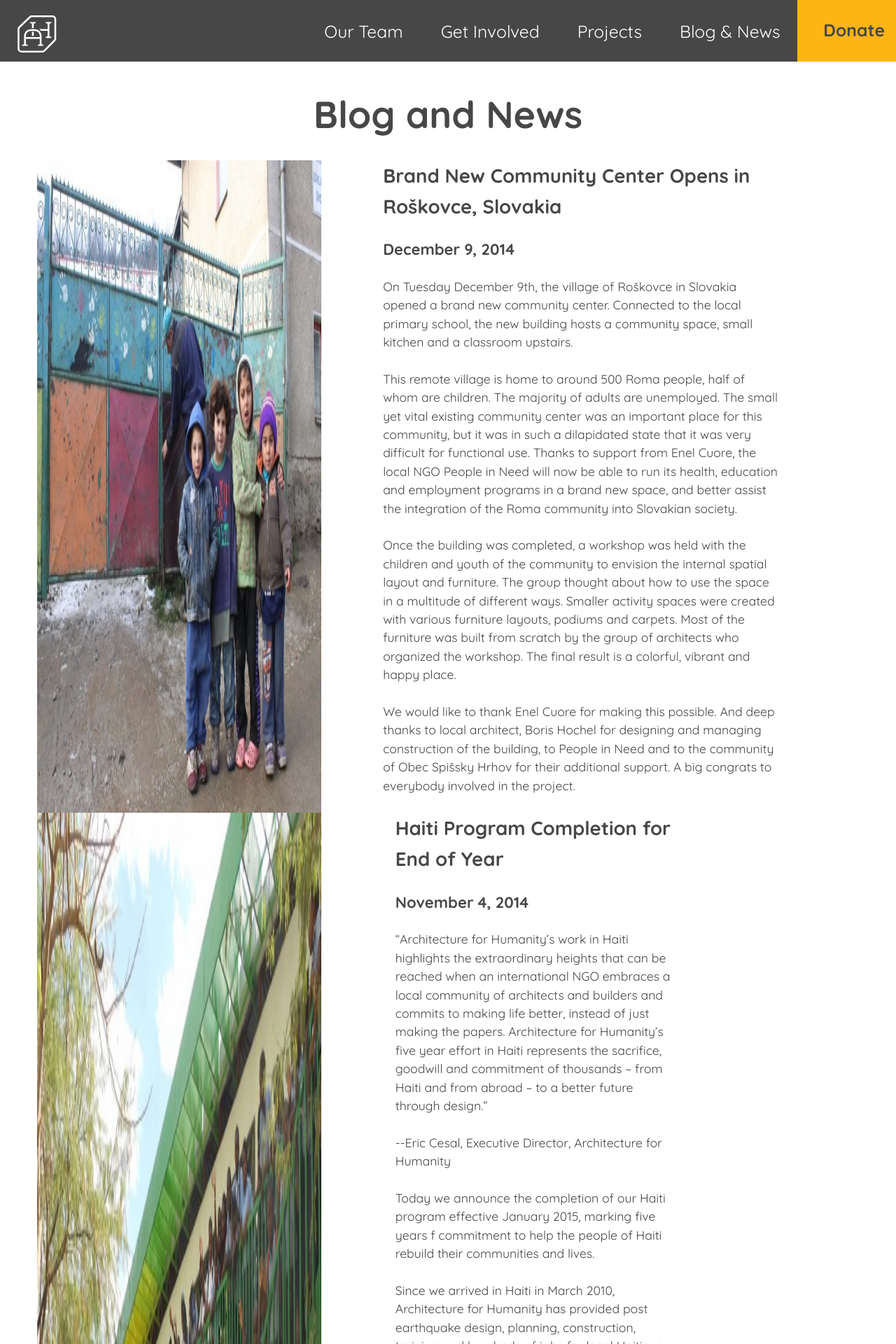
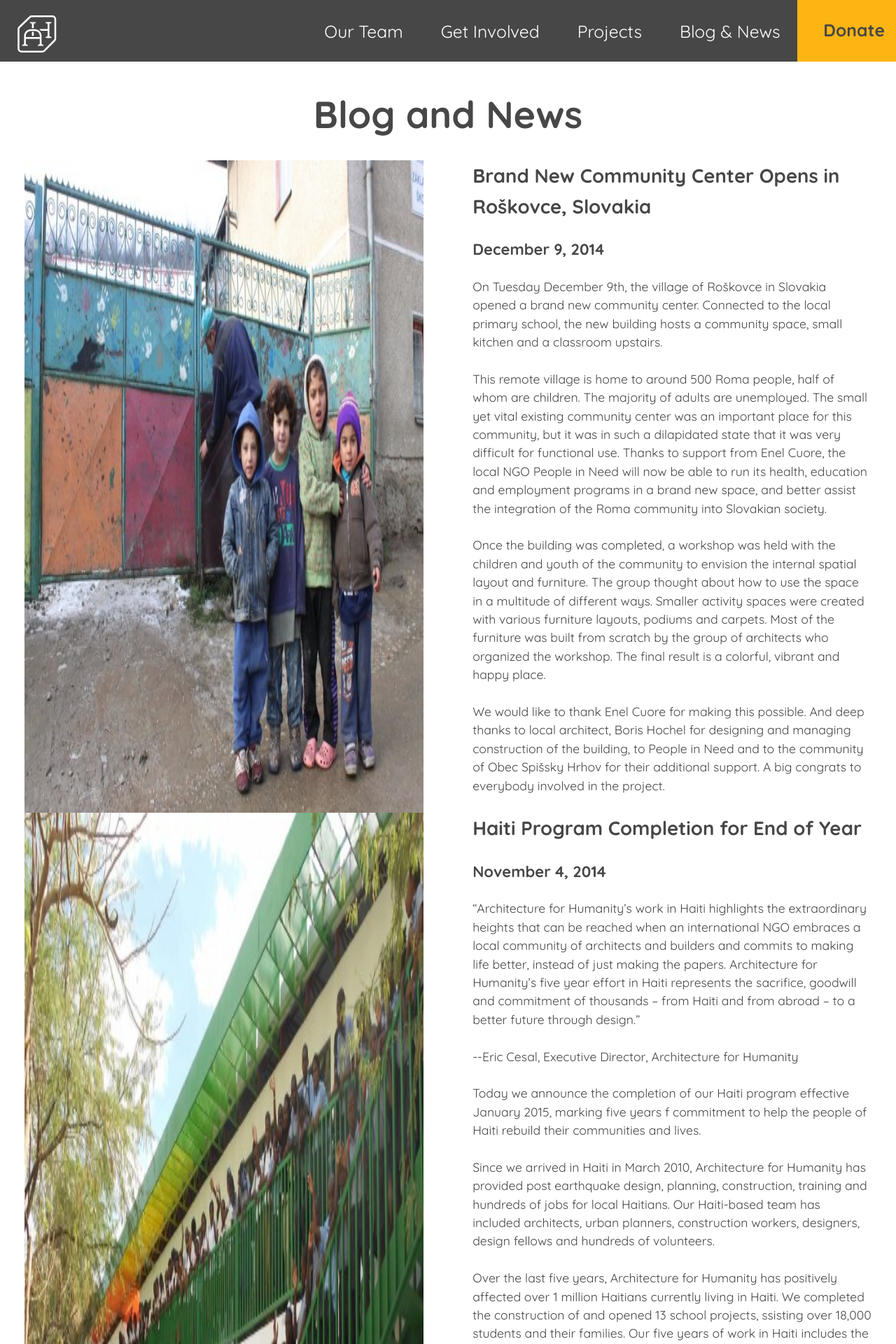
Before and after one commit to corm0078/architecture-for-humanity, a Jekyll site: the page built from blogandnews.html, in a window 1280 px wide. Shown: the top 1920 px of the page at 70% size. Built offline with Jekyll 4.4.1, drawn with Linux system fonts in a browser that asks for light colours; nearby versions of some CDN libraries; Markdown is read by kramdown in place of the engine named in the settings.

Commit message:
fix(default)fix logo link

```diff
--- a/_layouts/default.html
+++ b/_layouts/default.html
@@ -14,7 +14,7 @@
   <div class="site-wrapper" data-state="slide-closed">
     <div class="sliding-canvas">
       <header class="header">
-          <h1 class="h1-logo"><a href="{{site.baseurl}}/"><img class="logo" src="{{site.baseurl}}/img/logo-final.svg" alt="architecture for humanity"></a><span>architecture for humanity</span></h1>
+          <h1 class="h1-logo"><a href="{{site.baseurl}}/"><img class="logo" src="{{site.baseurl}}/img/logo-final.svg" alt="architecture for humanity"><span>architecture for humanity</span></a></h1>
           <a class="toggle-btn" href="#"><i class="icon-open"></i><span>Menu</span></a>
           <h2 class="donate"><a href="{{site.baseurl}}/getinvolved">Donate</a></h2>
         <nav class="navigation slide-menu">
--- a/blogandnews.html
+++ b/blogandnews.html
@@ -7,7 +7,7 @@
 
 <div class="grid">
 
-<div class="unit gutter-2 unit-s-1 unit-m-1 unit-l-1-2">
+<div class="unit gutter unit-s-1 unit-m-1 unit-l-1-2">
 <img class="blog-img" src="{{site.baseurl}}/img/blog/blog1.jpg" alt="Community Center">
 </div>
 
@@ -39,11 +39,11 @@
 </div>
 
 <div class="grid">
-<div class="unit gutter-2 unit-s-1 unit-m-1 unit-l-1-2">
+<div class="unit gutter unit-s-1 unit-m-1 unit-l-1-2">
 <img class="blog-img" src="{{site.baseurl}}/img/blog/blog2.jpg" alt="Haiti Program">
 </div>
 
-<div class="unit gutter-2 unit-s-1 unit-m-1 unit-l-1-2">
+<div class="unit gutter unit-s-1 unit-m-1 unit-l-1-2">
 <h4>Haiti Program Completion for End of Year</h4>
 	<h5>November 4, 2014</h5>
 		<p>“Architecture for Humanity’s work in Haiti highlights the extraordinary heights that can be
@@ -88,11 +88,11 @@
 </div>
 
 <div class="grid">
-<div class="unit gutter-2 unit-s-1 unit-m-1 unit-l-1-2">
+<div class="unit gutter unit-s-1 unit-m-1 unit-l-1-2">
 <img class="blog-img" src="{{site.baseurl}}/img/blog/blog3.jpg" alt="Hurricane Sandy Reconstruction">
 </div>
 
-<div class="unit gutter-2 unit-s-1 unit-m-1 unit-l-1-2">
+<div class="unit gutter unit-s-1 unit-m-1 unit-l-1-2">
 <h4>What's Ahead: Hurricane Sandy Reconstruction</h4>
 	<h5>October 29, 2014</h5>
 		<p>Since we started our first year of aid in the Tri-State area, we discovered that as a region,
--- a/scss/components/_main.scss
+++ b/scss/components/_main.scss
@@ -274,8 +274,3 @@
 .gutter {
   padding: 0 2rem 0 2rem;
 }
-
-
-.gutter-2 {
-  width: 40%;
-}
```
Also changed, not shown: css/style-dist.css, css/style.css, 1 other file.
